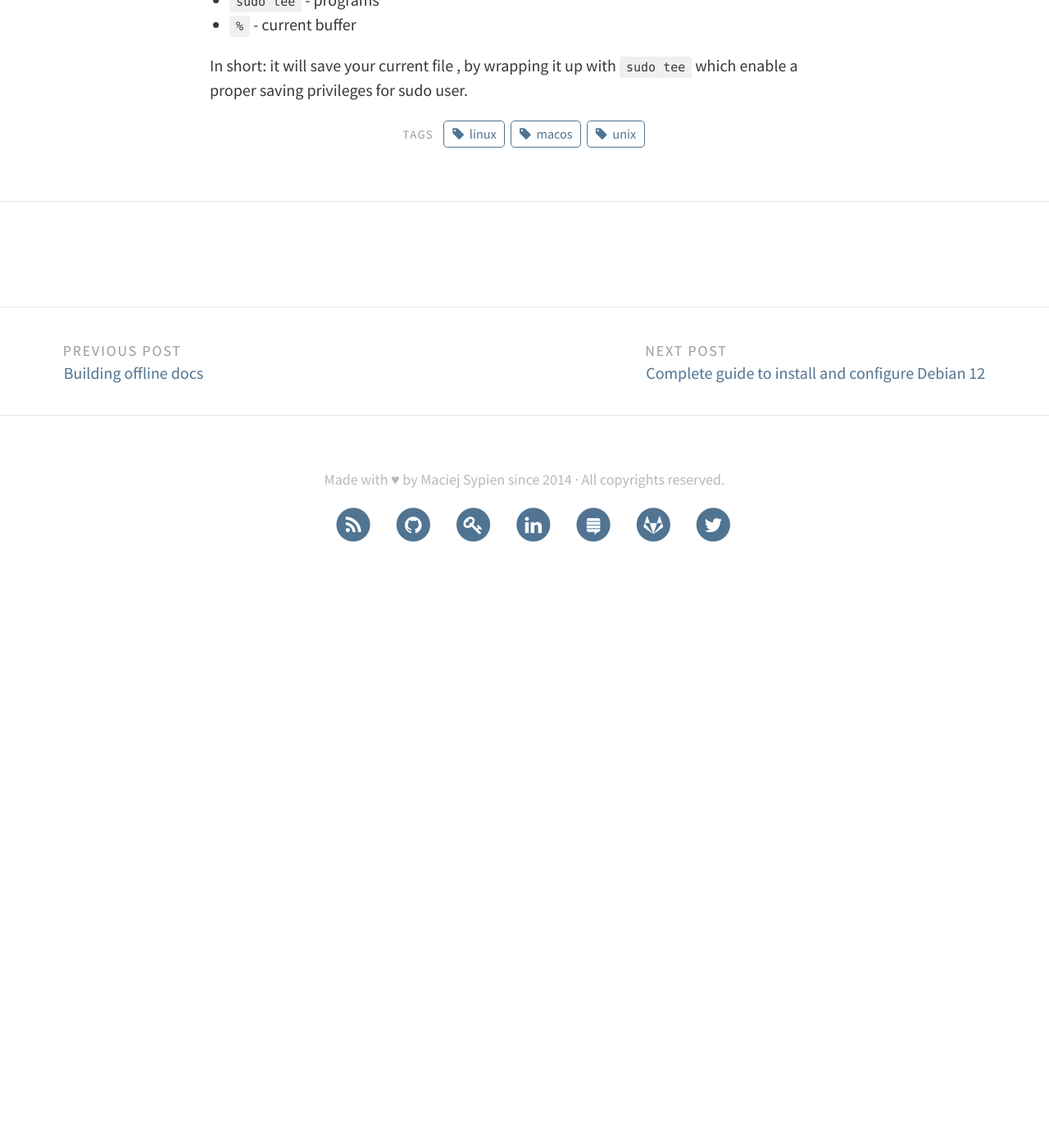
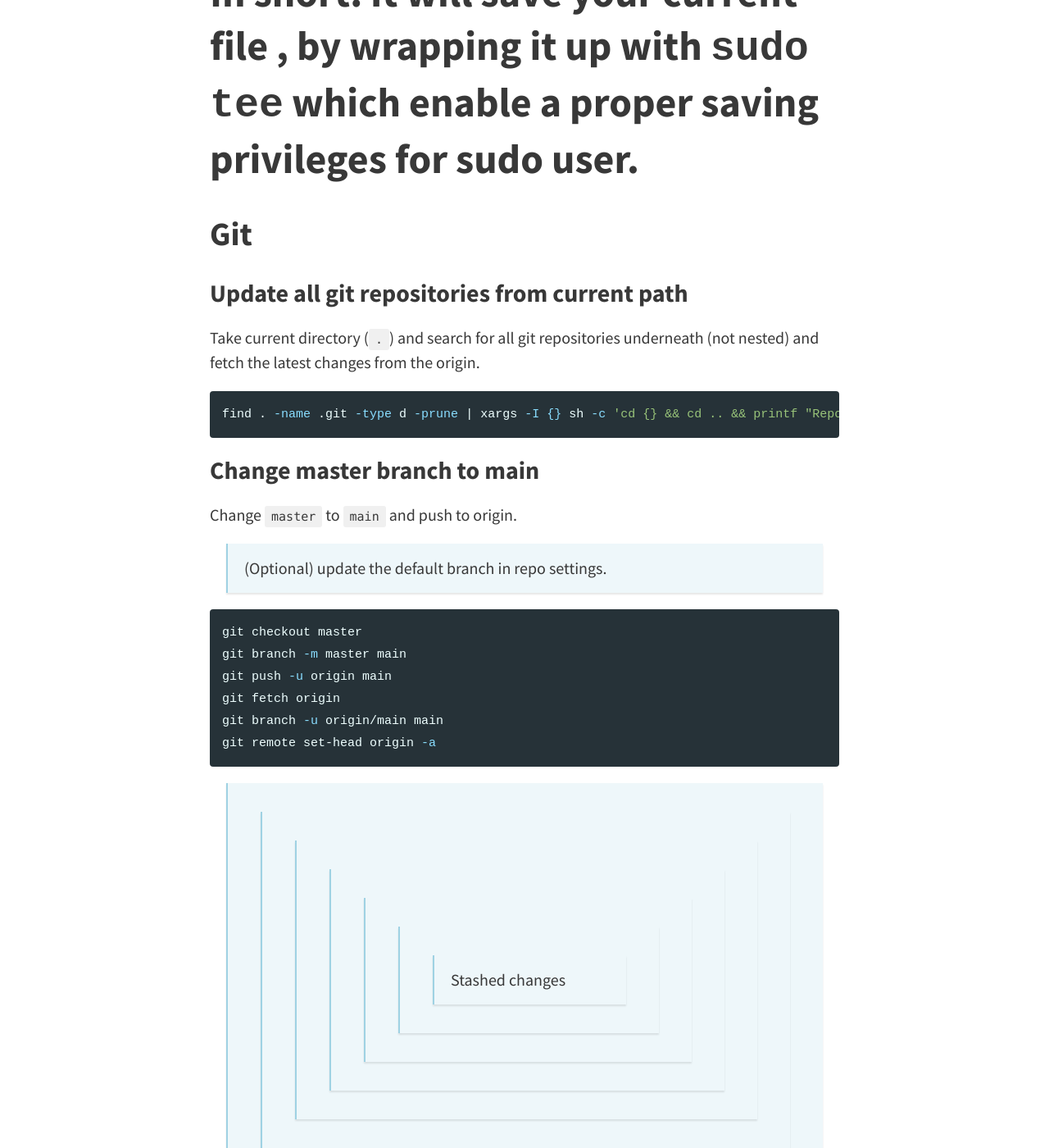
Before and after one commit to egel/egel.github.io, a Jekyll site: the page built from _posts/2025-05-27-useful-terminal-commands.md, in a window 1280 px wide and 1400 px high, scrolled down 2952 px. Shown: the whole window at 82% size. Built offline with Jekyll 4.4.1, drawn with Linux system fonts in a browser that asks for light colours; nearby versions of some CDN libraries; comment, search, counter and statistics services are not loaded; before the commit the page ends 3698 px from its top, so only the background shows below that; some of the changed text lies outside the part shown.

Commit message:
update: add change master to main

````diff
--- a/_posts/2025-05-27-useful-terminal-commands.md
+++ b/_posts/2025-05-27-useful-terminal-commands.md
@@ -39,13 +39,7 @@ find . -name '*.mp4' -type f | xargs -I '{}' mv '{}' ~/Music
 
 ## Updating
 
-### Update all git repositories from current path
-
-Take current directory (`.`) and search for all git repositories underneath (not nested) and fetch the latest changes from the origin.
-
-```sh
-find . -name .git -type d -prune | xargs -I {} sh -c 'cd {} && cd .. && printf "Repo: %s\n\n" $(realpath) && git fetch'
-```
+TBD
 
 ## Testing
 
@@ -92,3 +87,29 @@ If this is the case you have encounter, try this:
 - `%` - current buffer
 
 In short: it will save your current file , by wrapping it up with `sudo tee` which enable a proper saving privileges for sudo user.
+=======
+## Git
+
+### Update all git repositories from current path
+
+Take current directory (`.`) and search for all git repositories underneath (not nested) and fetch the latest changes from the origin.
+
+```sh
+find . -name .git -type d -prune | xargs -I {} sh -c 'cd {} && cd .. && printf "Repo: %s\n\n" $(realpath) && git fetch'
+```
+
+### Change master branch to main
+
+Change `master` to `main` and push to origin.
+
+> (Optional) update the default branch in repo settings.
+
+```sh
+git checkout master
+git branch -m master main
+git push -u origin main
+git fetch origin
+git branch -u origin/main main
+git remote set-head origin -a
+```
+>>>>>>> Stashed changes
````
Also changed, not shown: other parts of _posts/2025-05-27-useful-terminal-commands.md (+1 -0 lines).
